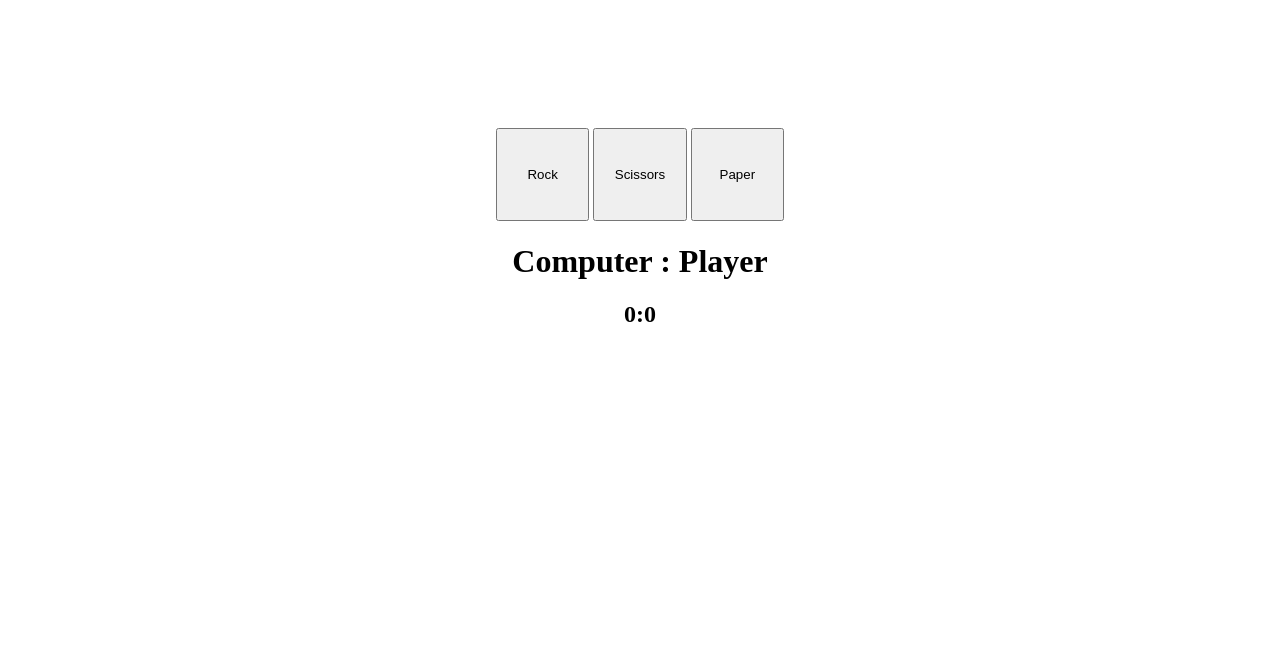
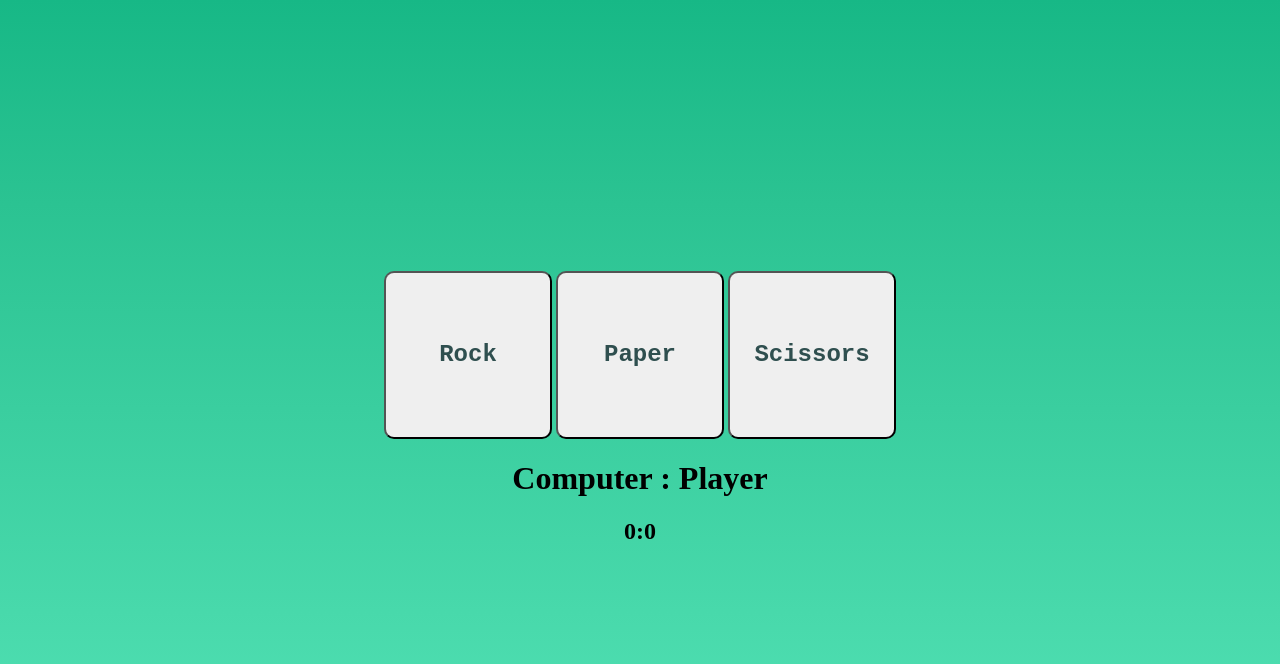
Before and after one commit to tojakopec/TOP-rock-paper-scissors, a plain HTML site: page index.html in a window 1280 px wide. Drawn offline with Linux system fonts and the light colour scheme.

Commit message:
Add svg assets, add hover animation on buttons.

```diff
--- a/index.html
+++ b/index.html
@@ -1,23 +1,24 @@
 <!DOCTYPE html>
 <html lang="en">
-<head>
-    <meta charset="UTF-8">
-    <meta name="viewport" content="width=device-width, initial-scale=1.0">
+  <head>
+    <meta charset="UTF-8" />
+    <meta name="viewport" content="width=device-width, initial-scale=1.0" />
     <title>Rock Paper Scissors - The Game</title>
     <script src="script.js" defer></script>
-    <link rel="stylesheet" href="styles.css"/>
-</head>
-<body>
+    <link rel="stylesheet" href="styles.css" />
+  </head>
+  <body>
     <div id="buttons">
-        <button class="playButtons" id="rockButtonPlayer">Rock</button>
-        <button class="playButtons" id="scissorsButtonPlayer">Scissors</button>
-        <button class="playButtons" id="paperButtonPlayer">Paper</button>
+      <button class="playButton" id="rockButtonPlayer">Rock</button>
+      <button class="playButton" id="paperButtonPlayer">Paper</button>
+      <button class="playButton" id="scissorsButtonPlayer">Scissors</button>
     </div>
 
     <div class="scoreTracker">
-        <h1 >Computer : Player</h1>
-        <h2><span class="scoreComp">0</span>:<span class="scorePlayer">0</span></h2>
-
+      <h1>Computer : Player</h1>
+      <h2>
+        <span class="scoreComp">0</span>:<span class="scorePlayer">0</span>
+      </h2>
     </div>
-</body>
+  </body>
 </html>
--- a/styles.css
+++ b/styles.css
@@ -1,10 +1,26 @@
-*{
-    /* outline: 1px dotted red; */
+body {
+  align-content: center;
+  height: 100vh;
+  background-image: linear-gradient(
+    to bottom,
+    #17b886,
+    #2bc392,
+    #3ace9f,
+    #48d9ab,
+    #55e4b8
+  );
 }
 
-body{
-    align-content: center;
-    margin-top: 10%;
+@keyframes fadeText {
+  from {
+    color: darkslategrey;
+    background-image: none;
+  }
+  to {
+    color: transparent;
+
+    background-image: var(--playSign);
+  }
 }
 
 #buttons {
@@ -12,14 +28,47 @@ body{
   margin: auto;
 }
 
-.playButtons{
+.playButton {
   height: 7em;
   width: 7em;
   margin: auto;
-
+  border-radius: 10px;
+  color: darkslategrey;
+  font-size: 1.5em;
+  font-family: "Courier New", Courier, monospace;
+  font-weight: 600;
 }
 
-.scoreTracker{
+.playButton:hover {
+  cursor: pointer;
+  background-color: #ba83c0;
+}
+
+#rockButtonPlayer:hover {
+  --playSign: url("./assets/rock.svg");
+  color: transparent;
+  animation-name: fadeText;
+  animation-duration: 0.75s;
+  animation-fill-mode: forwards;
+}
+
+#paperButtonPlayer:hover {
+  --playSign: url("./assets/paper.svg");
+  color: transparent;
+  animation-name: fadeText;
+  animation-duration: 0.75s;
+  animation-fill-mode: forwards;
+}
+
+#scissorsButtonPlayer:hover {
+  --playSign: url("./assets/scissors.svg");
+  color: transparent;
+  animation-name: fadeText;
+  animation-duration: 0.75s;
+  animation-fill-mode: forwards;
+}
+
+.scoreTracker {
   width: fit-content;
   margin: auto;
 }
```
Also changed, not shown: assets/paper.svg (added), assets/rock.svg (added), assets/scissors.svg (added). Lines whose indentation alone changed are shown as unchanged.
